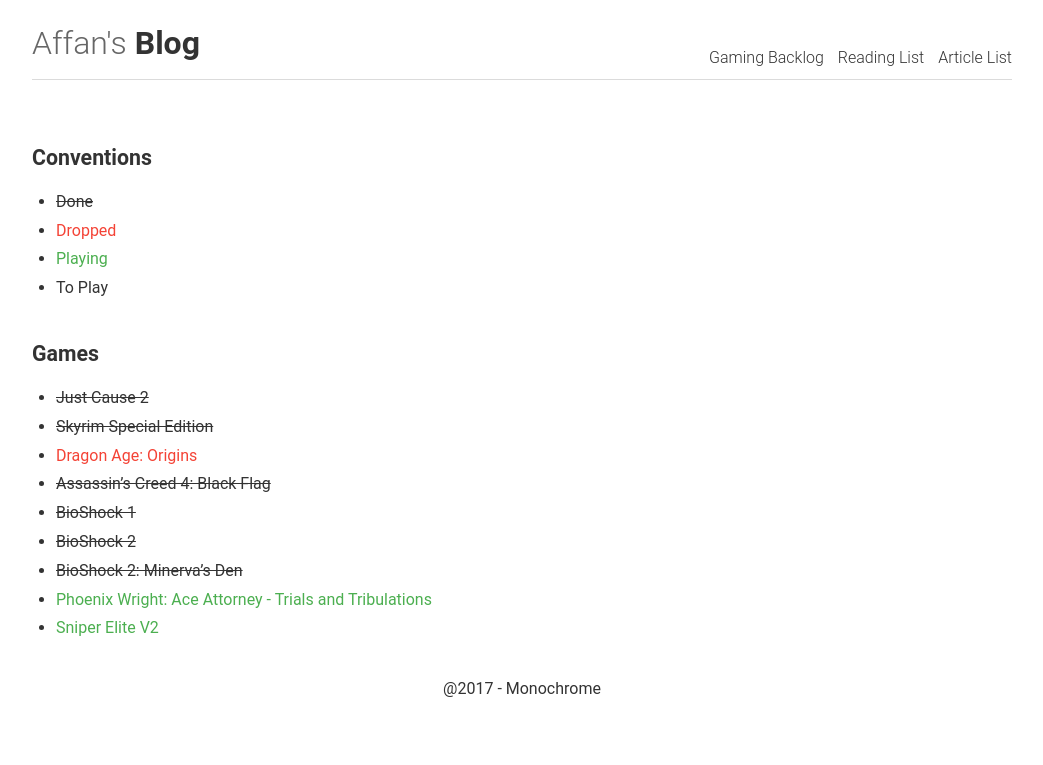
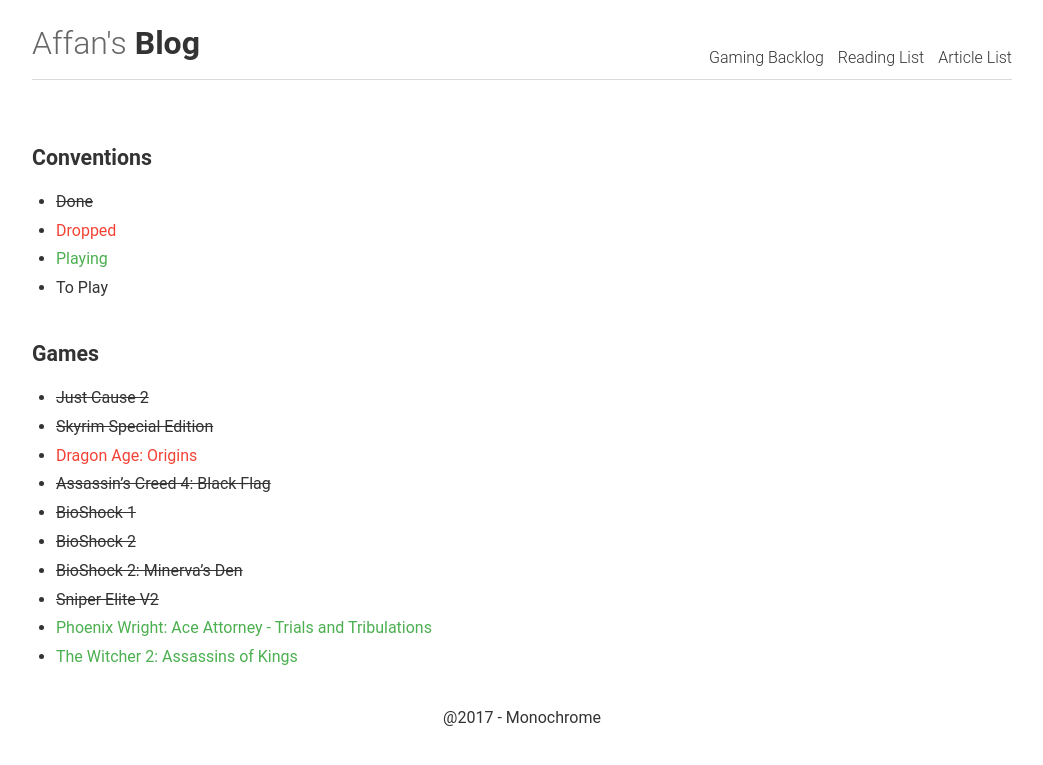
Before and after one commit to AffanIndo/AffanIndo.github.io, a Jekyll site: the page built from gaming-backlog.md, in a window 1280 px wide. Shown: the top 765 px of the page, without its empty margins (118-1161 px from the left). Built offline with Jekyll 4.4.1, drawn with Linux system fonts in a browser that asks for light colours; our own code applies the rules of GitHub Pages for plain Markdown files.

Commit message:
Update "Gaming Backlog"

```diff
--- a/gaming-backlog.md
+++ b/gaming-backlog.md
@@ -20,5 +20,6 @@
 * ~~BioShock 1~~
 * ~~BioShock 2~~
 * ~~BioShock 2: Minerva's Den~~
+* ~~Sniper Elite V2~~
 * <span style="color:#4CAF50">Phoenix Wright: Ace Attorney - Trials and Tribulations</span>
-* <span style="color:#4CAF50">Sniper Elite V2</span>
+* <span style="color:#4CAF50">The Witcher 2: Assassins of Kings</span>
```
